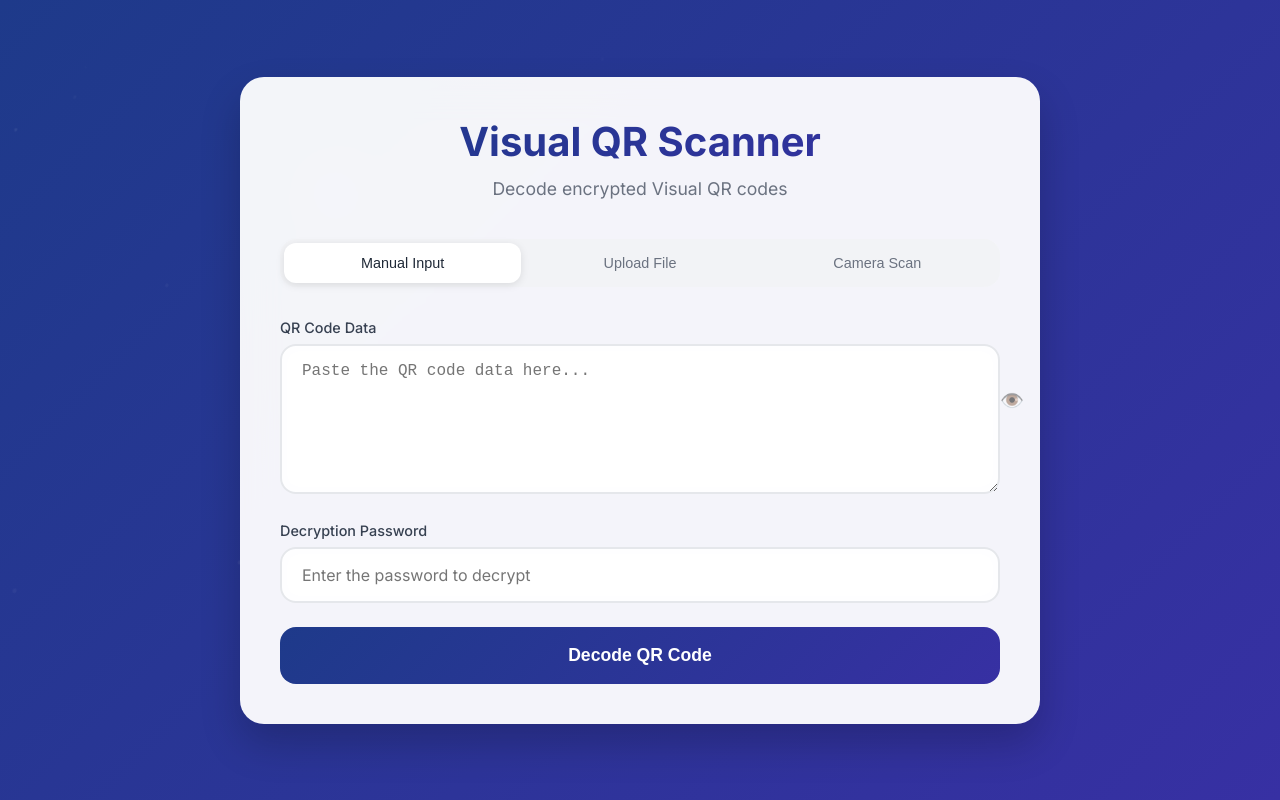
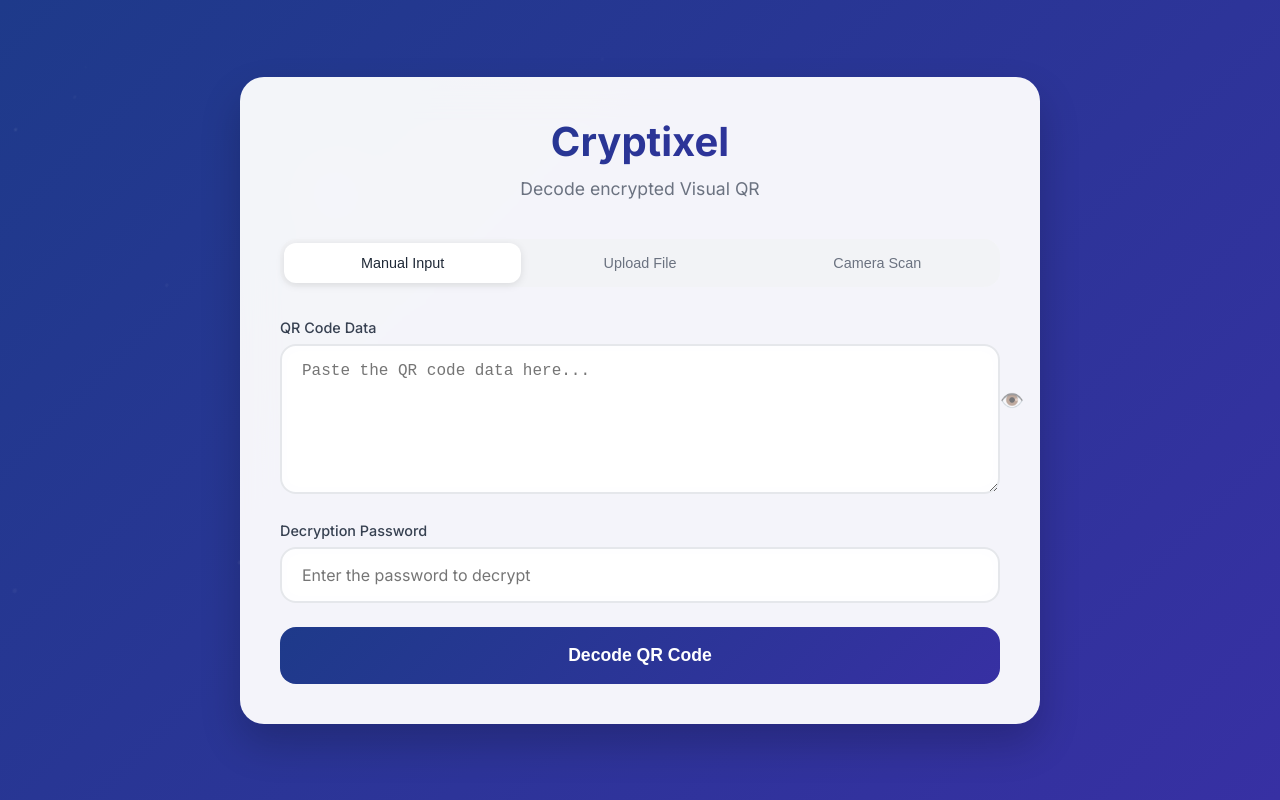
Before and after one commit to coolbart1973/Cryptixel, a plain HTML site: page scanner.html in a window 1280 px wide. Drawn offline with nearby package versions, Linux system fonts and the light colour scheme.

Commit message:
Update scanner.html

```diff
--- a/scanner.html
+++ b/scanner.html
@@ -3,7 +3,7 @@
 <head>
     <meta charset="UTF-8">
     <meta name="viewport" content="width=device-width, initial-scale=1.0">
-    <title>Visual QR Scanner</title>
+    <title>Cryptixel</title>
     <link rel="stylesheet" href="css/scanner.css">
     <link href="https://fonts.googleapis.com/css2?family=Inter:wght@300;400;500;600;700&display=swap" rel="stylesheet">
 </head>
@@ -15,8 +15,8 @@
 
         <div class="scanner-content">
             <div class="scanner-header">
-                <h1 class="scanner-title">Visual QR Scanner</h1>
-                <p class="scanner-subtitle">Decode encrypted Visual QR codes</p>
+                <h1 class="scanner-title">Cryptixel</h1>
+                <p class="scanner-subtitle">Decode encrypted Visual QR</p>
             </div>
 
             <div class="scanner-main" id="scannerMain">
```
